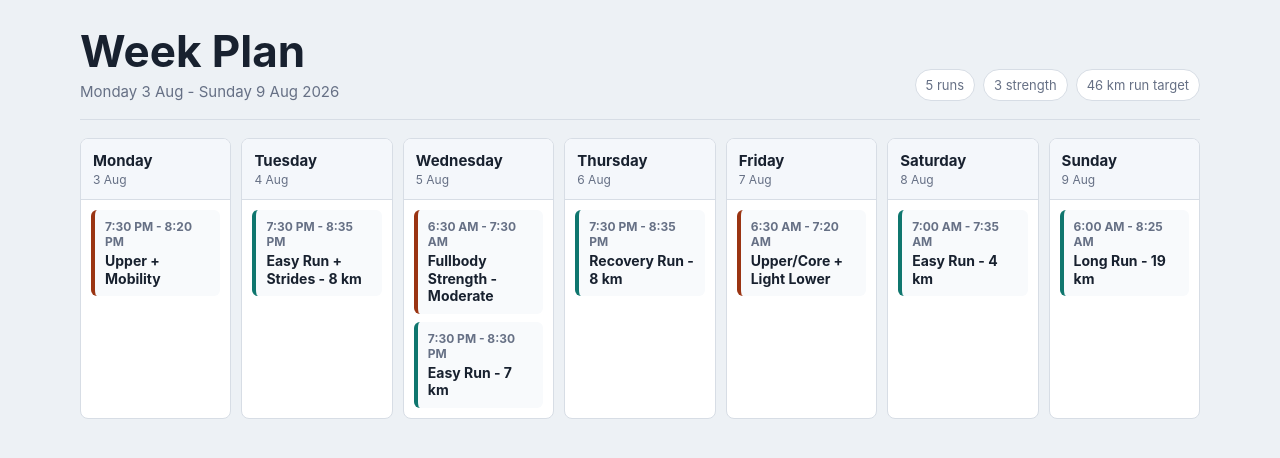
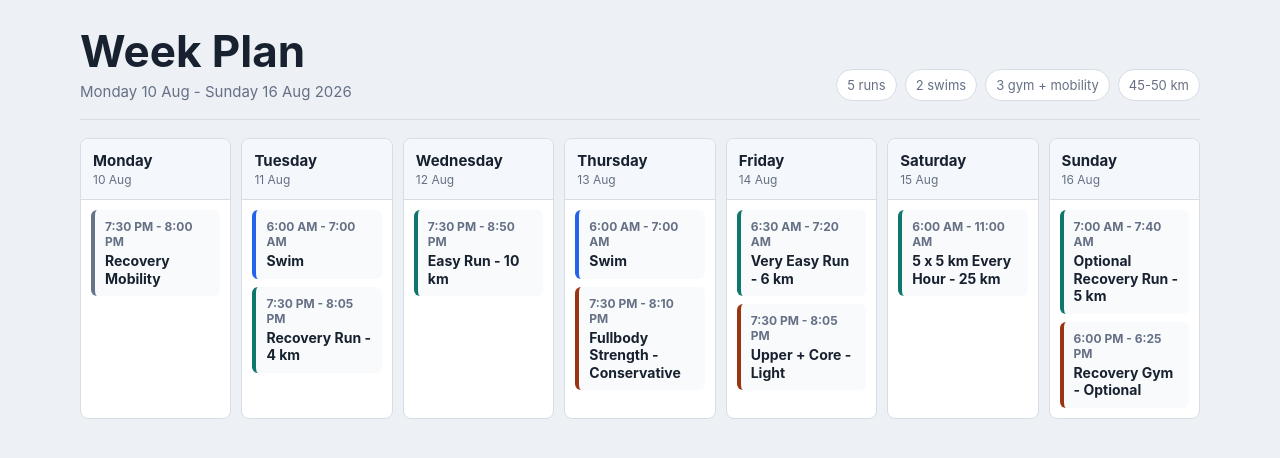
Before and after one commit to tyagiutkarsh/kc-2027-qualification-site, a plain HTML site: page week-plan.html in a window 1280 px wide. Drawn offline with Linux system fonts and the light colour scheme.

Commit message:
Publish Aug 10 weekly training plan

```diff
--- a/week-plan.html
+++ b/week-plan.html
@@ -5,262 +5,65 @@
   <meta name="viewport" content="width=device-width, initial-scale=1">
   <title>Week Plan</title>
   <style>
-    :root {
-      color-scheme: light;
-      --ink: #18212f;
-      --muted: #667085;
-      --line: #d7dde5;
-      --paper: #ffffff;
-      --soft: #f4f7fb;
-      --run: #0f766e;
-      --strength: #9a3412;
-      --rest: #64748b;
-    }
-
-    * { box-sizing: border-box; }
-
-    body {
-      margin: 0;
-      min-height: 100vh;
-      font-family: Inter, ui-sans-serif, system-ui, -apple-system, BlinkMacSystemFont, "Segoe UI", sans-serif;
-      color: var(--ink);
-      background: #edf1f5;
-    }
-
-    main {
-      width: min(1120px, calc(100% - 28px));
-      margin: 0 auto;
-      padding: 28px 0 40px;
-    }
-
-    header {
-      display: flex;
-      justify-content: space-between;
-      align-items: end;
-      gap: 16px;
-      padding: 0 0 18px;
-      border-bottom: 1px solid var(--line);
-      margin-bottom: 18px;
-    }
-
-    h1 {
-      margin: 0;
-      font-size: clamp(28px, 4vw, 44px);
-      line-height: 1.05;
-      letter-spacing: 0;
-    }
-
-    .range {
-      margin-top: 8px;
-      color: var(--muted);
-      font-size: 15px;
-    }
-
-    .summary {
-      display: flex;
-      gap: 8px;
-      flex-wrap: wrap;
-      justify-content: flex-end;
-    }
-
-    .pill {
-      border: 1px solid var(--line);
-      background: var(--paper);
-      border-radius: 999px;
-      padding: 7px 10px;
-      font-size: 13px;
-      color: var(--muted);
-      white-space: nowrap;
-    }
-
-    .week {
-      display: grid;
-      grid-template-columns: repeat(7, minmax(0, 1fr));
-      gap: 10px;
-    }
-
-    .day {
-      min-height: 220px;
-      border: 1px solid var(--line);
-      border-radius: 8px;
-      background: var(--paper);
-      overflow: hidden;
-    }
-
-    .day-head {
-      padding: 12px;
-      border-bottom: 1px solid var(--line);
-      background: var(--soft);
-    }
-
-    .dow {
-      font-size: 15px;
-      font-weight: 750;
-    }
-
-    .date {
-      margin-top: 2px;
-      color: var(--muted);
-      font-size: 12px;
-    }
-
-    .items {
-      display: grid;
-      gap: 8px;
-      padding: 10px;
-    }
-
-    .workout {
-      border-left: 4px solid var(--rest);
-      background: #f8fafc;
-      border-radius: 6px;
-      padding: 9px 10px;
-    }
-
-    .workout.run { border-left-color: var(--run); }
-    .workout.strength { border-left-color: var(--strength); }
-
-    .time {
-      color: var(--muted);
-      font-size: 12px;
-      font-weight: 650;
-    }
-
-    .title {
-      margin-top: 3px;
-      font-size: 14px;
-      font-weight: 720;
-      line-height: 1.25;
-    }
-
-    .empty {
-      padding: 12px;
-      color: var(--muted);
-      font-size: 14px;
-    }
-
-    @media (max-width: 980px) {
-      .week { grid-template-columns: repeat(2, minmax(0, 1fr)); }
-      header { align-items: start; flex-direction: column; }
-      .summary { justify-content: flex-start; }
-    }
-
-    @media (max-width: 620px) {
-      main { width: min(100% - 20px, 1120px); padding-top: 18px; }
-      .week { grid-template-columns: 1fr; }
-      .day { min-height: 0; }
-    }
+    :root { color-scheme:light; --ink:#18212f; --muted:#667085; --line:#d7dde5; --paper:#fff; --soft:#f4f7fb; --run:#0f766e; --strength:#9a3412; --swim:#2563eb; --rest:#64748b; }
+    * { box-sizing:border-box; }
+    body { margin:0; min-height:100vh; font-family:Inter,ui-sans-serif,system-ui,-apple-system,BlinkMacSystemFont,"Segoe UI",sans-serif; color:var(--ink); background:#edf1f5; }
+    main { width:min(1120px,calc(100% - 28px)); margin:0 auto; padding:28px 0 40px; }
+    header { display:flex; justify-content:space-between; align-items:end; gap:16px; padding-bottom:18px; border-bottom:1px solid var(--line); margin-bottom:18px; }
+    h1 { margin:0; font-size:clamp(28px,4vw,44px); line-height:1.05; }
+    .range { margin-top:8px; color:var(--muted); font-size:15px; }
+    .summary { display:flex; gap:8px; flex-wrap:wrap; justify-content:flex-end; }
+    .pill { border:1px solid var(--line); background:var(--paper); border-radius:999px; padding:7px 10px; font-size:13px; color:var(--muted); white-space:nowrap; }
+    .week { display:grid; grid-template-columns:repeat(7,minmax(0,1fr)); gap:10px; }
+    .day { min-height:260px; border:1px solid var(--line); border-radius:8px; background:var(--paper); overflow:hidden; }
+    .day-head { padding:12px; border-bottom:1px solid var(--line); background:var(--soft); }
+    .dow { font-size:15px; font-weight:750; }
+    .date { margin-top:2px; color:var(--muted); font-size:12px; }
+    .items { display:grid; gap:8px; padding:10px; }
+    .workout { border-left:4px solid var(--rest); background:#f8fafc; border-radius:6px; padding:9px 10px; }
+    .workout.run { border-left-color:var(--run); }
+    .workout.strength { border-left-color:var(--strength); }
+    .workout.swim { border-left-color:var(--swim); }
+    .time { color:var(--muted); font-size:12px; font-weight:650; }
+    .title { margin-top:3px; font-size:14px; font-weight:720; line-height:1.25; }
+    @media (max-width:980px) { .week{grid-template-columns:repeat(2,minmax(0,1fr))} header{align-items:start;flex-direction:column}.summary{justify-content:flex-start} }
+    @media (max-width:620px) { main{width:min(100% - 20px,1120px);padding-top:18px}.week{grid-template-columns:1fr}.day{min-height:0} }
   </style>
 </head>
 <body>
 <main>
   <header>
-      <div>
-        <h1>Week Plan</h1>
-        <div class="range">Monday 3 Aug - Sunday 9 Aug 2026</div>
-      </div>
+    <div><h1>Week Plan</h1><div class="range">Monday 10 Aug - Sunday 16 Aug 2026</div></div>
     <div class="summary" aria-label="Week summary">
-        <span class="pill">5 runs</span>
-        <span class="pill">3 strength</span>
-        <span class="pill">46 km run target</span>
+      <span class="pill">5 runs</span><span class="pill">2 swims</span><span class="pill">3 gym + mobility</span><span class="pill">45-50 km</span>
     </div>
   </header>
-
   <section class="week" aria-label="Workout week starting Monday morning">
-      <article class="day">
-        <div class="day-head">
-          <div class="dow">Monday</div>
-          <div class="date">3 Aug</div>
-        </div>
-        <div class="items">
-          <div class="workout strength">
-            <div class="time">7:30 PM - 8:20 PM</div>
-            <div class="title">Upper + Mobility</div>
-          </div>
-        </div>
-      </article>
-
-      <article class="day">
-        <div class="day-head">
-          <div class="dow">Tuesday</div>
-          <div class="date">4 Aug</div>
-        </div>
-        <div class="items">
-          <div class="workout run">
-            <div class="time">7:30 PM - 8:35 PM</div>
-            <div class="title">Easy Run + Strides - 8 km</div>
-          </div>
-        </div>
-      </article>
-
-      <article class="day">
-        <div class="day-head">
-          <div class="dow">Wednesday</div>
-          <div class="date">5 Aug</div>
-        </div>
-        <div class="items">
-          <div class="workout strength">
-            <div class="time">6:30 AM - 7:30 AM</div>
-            <div class="title">Fullbody Strength - Moderate</div>
-          </div>
-          <div class="workout run">
-            <div class="time">7:30 PM - 8:30 PM</div>
-            <div class="title">Easy Run - 7 km</div>
-          </div>
-        </div>
-      </article>
-
-      <article class="day">
-        <div class="day-head">
-          <div class="dow">Thursday</div>
-          <div class="date">6 Aug</div>
-        </div>
-        <div class="items">
-          <div class="workout run">
-            <div class="time">7:30 PM - 8:35 PM</div>
-            <div class="title">Recovery Run - 8 km</div>
-          </div>
-        </div>
-      </article>
-
-      <article class="day">
-        <div class="day-head">
-          <div class="dow">Friday</div>
-          <div class="date">7 Aug</div>
-        </div>
-        <div class="items">
-          <div class="workout strength">
-            <div class="time">6:30 AM - 7:20 AM</div>
-            <div class="title">Upper/Core + Light Lower</div>
-          </div>
-        </div>
-      </article>
-
-      <article class="day">
-        <div class="day-head">
-          <div class="dow">Saturday</div>
-          <div class="date">8 Aug</div>
-        </div>
-        <div class="items">
-          <div class="workout run">
-            <div class="time">7:00 AM - 7:35 AM</div>
-            <div class="title">Easy Run - 4 km</div>
-          </div>
-        </div>
-      </article>
-
-      <article class="day">
-        <div class="day-head">
-          <div class="dow">Sunday</div>
-          <div class="date">9 Aug</div>
-        </div>
-        <div class="items">
-          <div class="workout run">
-            <div class="time">6:00 AM - 8:25 AM</div>
-            <div class="title">Long Run - 19 km</div>
-          </div>
-        </div>
-      </article>
+    <article class="day"><div class="day-head"><div class="dow">Monday</div><div class="date">10 Aug</div></div><div class="items">
+      <div class="workout"><div class="time">7:30 PM - 8:00 PM</div><div class="title">Recovery Mobility</div></div>
+    </div></article>
+    <article class="day"><div class="day-head"><div class="dow">Tuesday</div><div class="date">11 Aug</div></div><div class="items">
+      <div class="workout swim"><div class="time">6:00 AM - 7:00 AM</div><div class="title">Swim</div></div>
+      <div class="workout run"><div class="time">7:30 PM - 8:05 PM</div><div class="title">Recovery Run - 4 km</div></div>
+    </div></article>
+    <article class="day"><div class="day-head"><div class="dow">Wednesday</div><div class="date">12 Aug</div></div><div class="items">
+      <div class="workout run"><div class="time">7:30 PM - 8:50 PM</div><div class="title">Easy Run - 10 km</div></div>
+    </div></article>
+    <article class="day"><div class="day-head"><div class="dow">Thursday</div><div class="date">13 Aug</div></div><div class="items">
+      <div class="workout swim"><div class="time">6:00 AM - 7:00 AM</div><div class="title">Swim</div></div>
+      <div class="workout strength"><div class="time">7:30 PM - 8:10 PM</div><div class="title">Fullbody Strength - Conservative</div></div>
+    </div></article>
+    <article class="day"><div class="day-head"><div class="dow">Friday</div><div class="date">14 Aug</div></div><div class="items">
+      <div class="workout run"><div class="time">6:30 AM - 7:20 AM</div><div class="title">Very Easy Run - 6 km</div></div>
+      <div class="workout strength"><div class="time">7:30 PM - 8:05 PM</div><div class="title">Upper + Core - Light</div></div>
+    </div></article>
+    <article class="day"><div class="day-head"><div class="dow">Saturday</div><div class="date">15 Aug</div></div><div class="items">
+      <div class="workout run"><div class="time">6:00 AM - 11:00 AM</div><div class="title">5 x 5 km Every Hour - 25 km</div></div>
+    </div></article>
+    <article class="day"><div class="day-head"><div class="dow">Sunday</div><div class="date">16 Aug</div></div><div class="items">
+      <div class="workout run"><div class="time">7:00 AM - 7:40 AM</div><div class="title">Optional Recovery Run - 5 km</div></div>
+      <div class="workout strength"><div class="time">6:00 PM - 6:25 PM</div><div class="title">Recovery Gym - Optional</div></div>
+    </div></article>
   </section>
 </main>
 </body>
```
Also changed, not shown: index.html (+1 -0 lines), raceplan.html (+1 -0 lines). Lines whose indentation alone changed are shown as unchanged.
